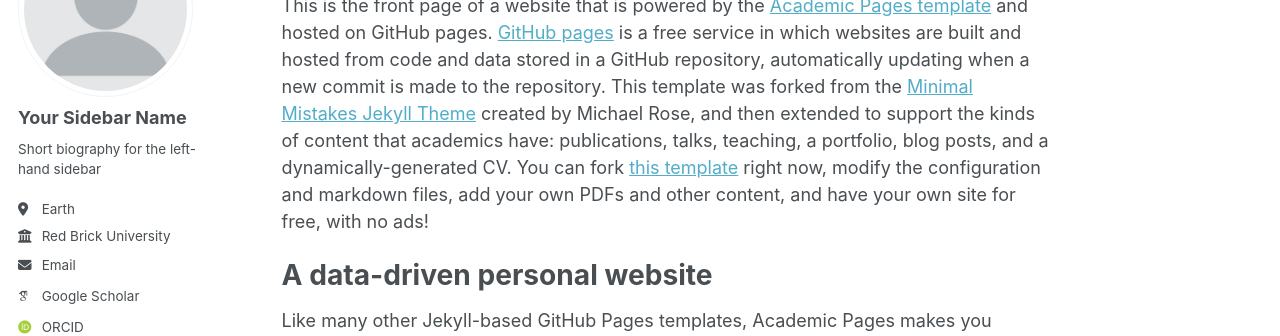
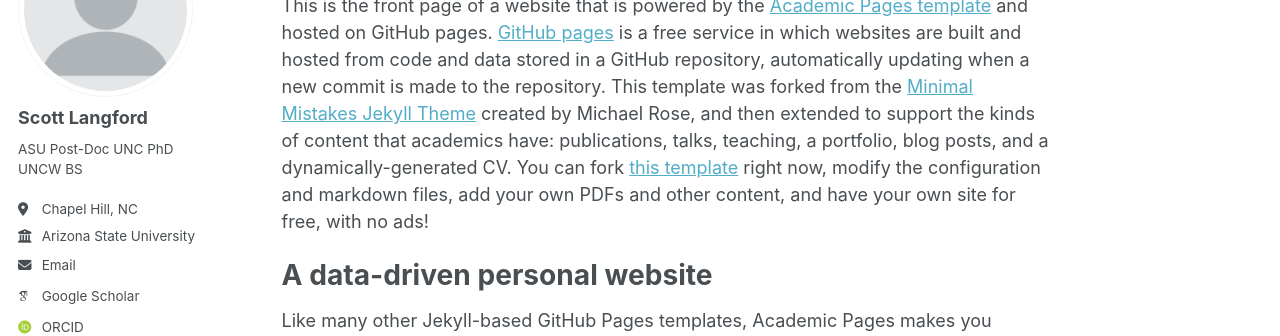
Before and after one commit to scottlangford2/scott_langford, a Jekyll site: the page built from _pages/about.md, in a window 1280 px wide. Shown: the part 177-513 px from the top of the page. Built offline with Jekyll 4.4.1, drawn with Linux system fonts in a browser that asks for light colours; some web fonts are replaced.

Commit message:
Update _config.yml

```diff
--- a/_config.yml
+++ b/_config.yml
@@ -23,13 +23,13 @@
 author:
   # Biographic information
   avatar           : "profile.png"
-  name             : "Your Sidebar Name"
+  name             : "Scott Langford"
   pronouns         : # example: "she/her"
-  bio              : "Short biography for the left-hand sidebar"
-  location         : "Earth"
-  employer         : "Red Brick University"
+  bio              : "ASU Post-Doc UNC PhD UNCW BS"
+  location         : "Chapel Hill, NC"
+  employer         : "Arizona State University"
   uri              : # URL
-  email            : "none@example.org"
+  email            : "scott.langford@asu.edu"
 
   # Academic websites
   academia         : # URL
```
